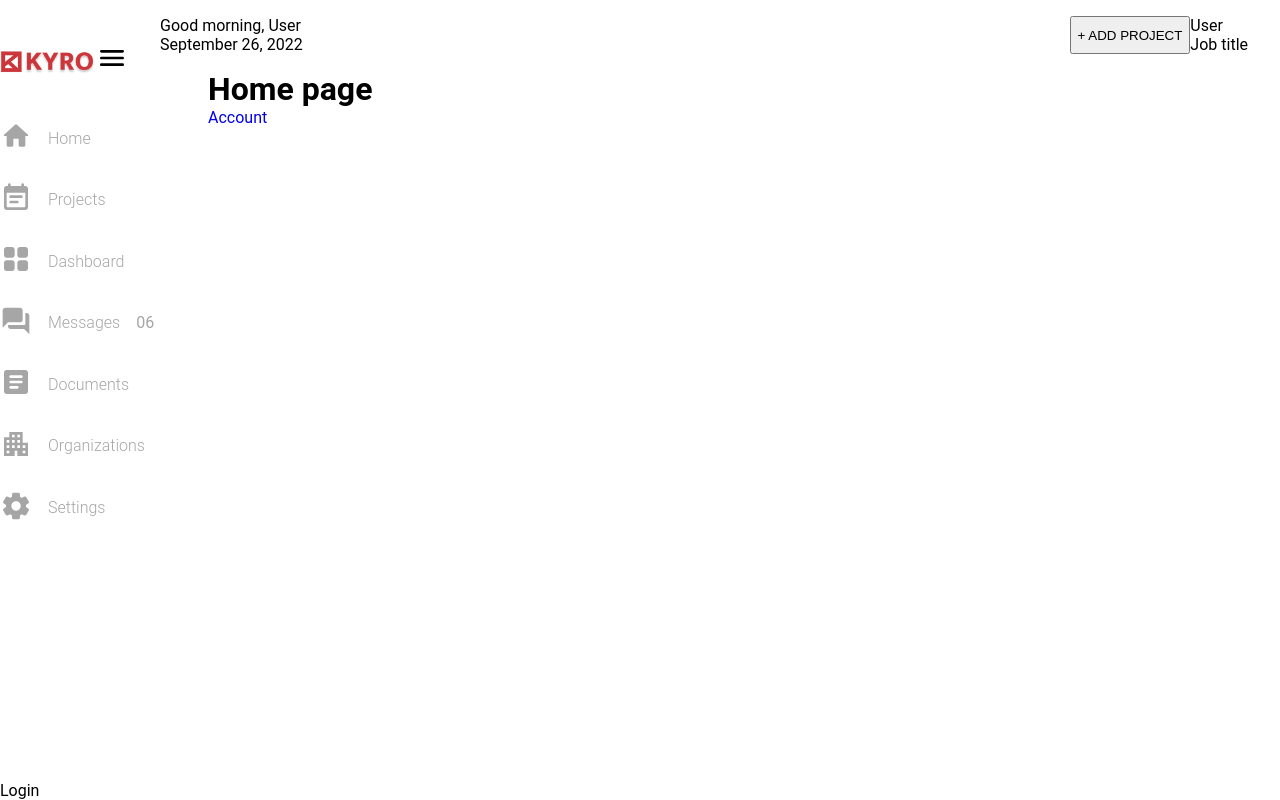
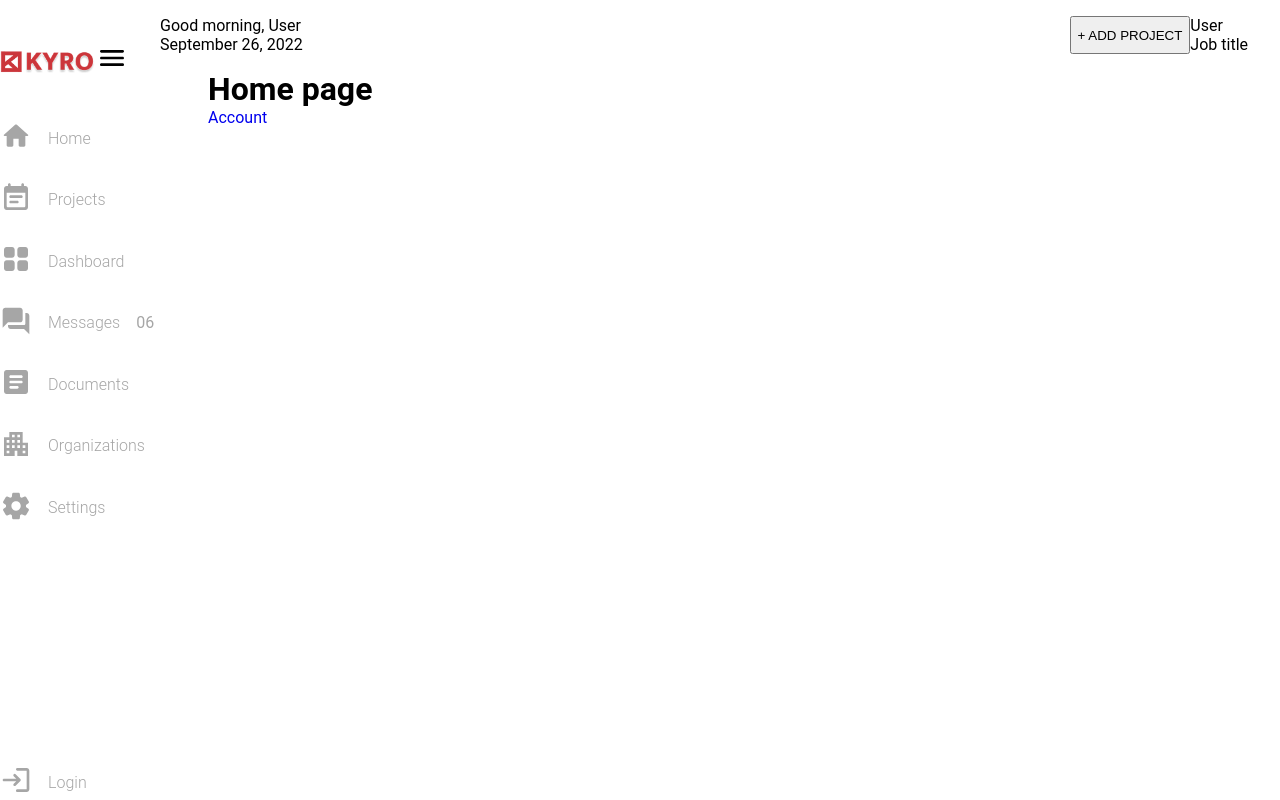
Before and after one commit to shahul01/kriyators-form-demo, a Next.js app in the folder frontend/: page / in a window 1280 px wide. Built offline with nearby package versions, Linux system fonts and the light colour scheme; no server answers.

Commit message:
style:fe: styled login logout btn in sidebar

```diff
--- a/frontend/components/Sidebar/Sidebar.module.css
+++ b/frontend/components/Sidebar/Sidebar.module.css
@@ -34,3 +34,8 @@
 .links-container > div {
   width: 100%;
 }
+
+h2.name {
+  font-size: 1rem;
+  font-weight: 300;
+}
--- a/frontend/components/Sidebar/Sidebar.tsx
+++ b/frontend/components/Sidebar/Sidebar.tsx
@@ -1,7 +1,10 @@
 import Image from 'next/image';
 import { FC, useEffect, useState } from 'react';
 import MenuRoundedIcon from '@mui/icons-material/MenuRounded';
+import LoginRoundedIcon from '@mui/icons-material/LoginRounded';
+import LogoutRoundedIcon from '@mui/icons-material/LogoutRounded';
 import Links from '../../features/Sidebar/Links/Links';
+import NotificationCount from '../../features/Sidebar/NotificationCount/NotificationCount';
 import { IFormAccDetails } from '../../types/global';
 import styles from './Sidebar.module.css';
 
@@ -41,12 +44,31 @@ const Sidebar: FC<ISidebarProps> = (props) => {
           {/* <Link href={styles['/']}>
           </Link> */}
           {props.fetchedUserData?.[0] ? (
-            <div>
-              Logout
+            <div className='sidebar-link'>
+
+              <div className={styles['icon']}>
+                <LogoutRoundedIcon className='sidebar-icon' />
+              </div>
+              <h2 className={styles['name']}>
+                Logout
+              </h2>
+              <div className={styles['notification-count']}>
+                <NotificationCount link='logout' />
+              </div>
+
             </div>
           ) : (
-            <div>
-              Login
+            <div className='sidebar-link'>
+
+              <div className={styles['icon']}>
+                <LoginRoundedIcon className='sidebar-icon' />
+              </div>
+              <h2 className={styles['name']}>
+                Login
+              </h2>
+              <div className={styles['notification-count']}>
+                <NotificationCount link='login' />
+              </div>
             </div>
           )}
 
--- a/frontend/features/Sidebar/Links/Links.module.css
+++ b/frontend/features/Sidebar/Links/Links.module.css
@@ -6,20 +6,6 @@
   gap: 1.6rem;
 }
 
-.link {
-  display: flex;
-  justify-content: flex-start;
-  align-items: center;
-  gap: 1rem;
-  color: hsl(0, 0%, 65%);
-  cursor: pointer;
-  user-select: none;
-}
-
-.link:hover {
-  background-color: hsl(0, 0%, 90%);
-}
-
 h2.name {
   font-size: 1rem;
   font-weight: 300;
--- a/frontend/features/Sidebar/Links/Links.tsx
+++ b/frontend/features/Sidebar/Links/Links.tsx
@@ -16,37 +16,37 @@ const Links: FC<ILinksProps> = (props) => {
 
   const links:any[] = [
     {
-      icon: <HomeRoundedIcon className='sidebar-icons' /> ,
+      icon: <HomeRoundedIcon className='sidebar-icon' /> ,
       name: 'Home',
       notificationCount: <NotificationCount link='home' />
     },
     {
-      icon: <EventNoteRoundedIcon className='sidebar-icons' /> ,
+      icon: <EventNoteRoundedIcon className='sidebar-icon' /> ,
       name: 'Projects',
       notificationCount: <NotificationCount link='projects' />
     },
     {
-      icon: <GridViewRoundedIcon className='sidebar-icons' /> ,
+      icon: <GridViewRoundedIcon className='sidebar-icon' /> ,
       name: 'Dashboard',
       notificationCount: <NotificationCount link='dashboard' />
     },
     {
-      icon: <ForumRoundedIcon className='sidebar-icons' /> ,
+      icon: <ForumRoundedIcon className='sidebar-icon' /> ,
       name: 'Messages',
       notificationCount: <NotificationCount link='messages' />
     },
     {
-      icon: <ArticleRoundedIcon className='sidebar-icons' /> ,
+      icon: <ArticleRoundedIcon className='sidebar-icon' /> ,
       name: 'Documents',
       notificationCount: <NotificationCount link='documents' />
     },
     {
-      icon: <ApartmentIcon className='sidebar-icons' /> ,
+      icon: <ApartmentIcon className='sidebar-icon' /> ,
       name: 'Organizations',
       notificationCount: <NotificationCount link='organizations' />
     },
     {
-      icon: <SettingsRoundedIcon className='sidebar-icons' /> ,
+      icon: <SettingsRoundedIcon className='sidebar-icon' /> ,
       name: 'Settings',
       notificationCount: <NotificationCount link='settings' />
     }
@@ -57,7 +57,7 @@ const Links: FC<ILinksProps> = (props) => {
     <div className={styles['links']}>
       {
         links.map((currLink, idx) => (
-          <div key={idx} className={styles['link']}>
+          <div key={idx} className='sidebar-link'>
             <div className={styles['icon']}>
               {currLink.icon}
               </div>
--- a/frontend/styles/globals.css
+++ b/frontend/styles/globals.css
@@ -27,6 +27,25 @@ a:visited {
 }
 
 /*
+ * Sidebar
+ */
+
+.sidebar-link {
+  display: flex;
+  justify-content: flex-start;
+  align-items: center;
+  gap: 1rem;
+  width: 100%;
+  color: hsl(0, 0%, 65%);
+  cursor: pointer;
+  user-select: none;
+}
+
+.sidebar-link:hover {
+  background-color: hsl(0, 0%, 90%);
+}
+
+/*
  * MUI
  */
 
@@ -42,7 +61,7 @@ svg.MuiSvgIcon-root {
   color: hsl(0, 0%, 0%);
 }
 
-svg.MuiSvgIcon-root.sidebar-icons {
+svg.MuiSvgIcon-root.sidebar-icon {
   color: hsl(0, 0%, 65%);
   height: 2rem;
   width: 2rem;
```
Also changed, not shown: 1 other file (tests, documents, lock files or other folders).
